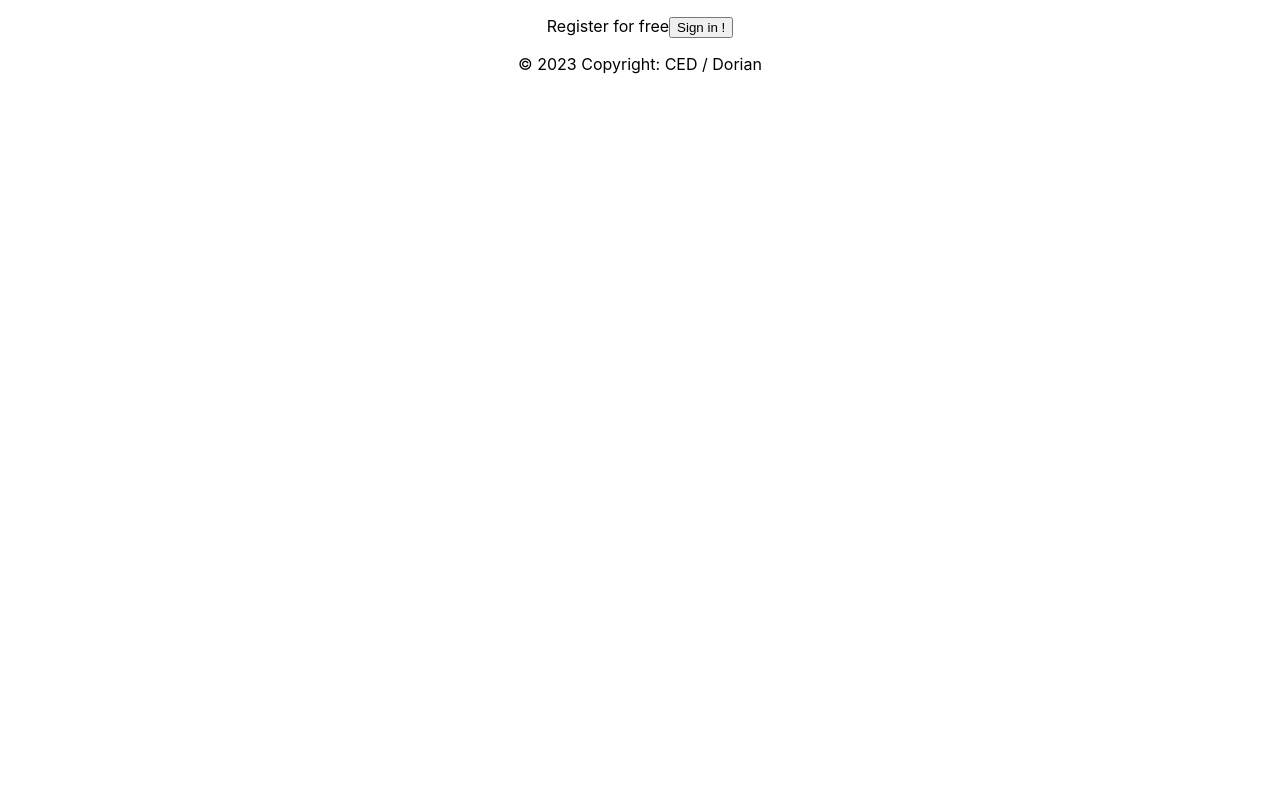
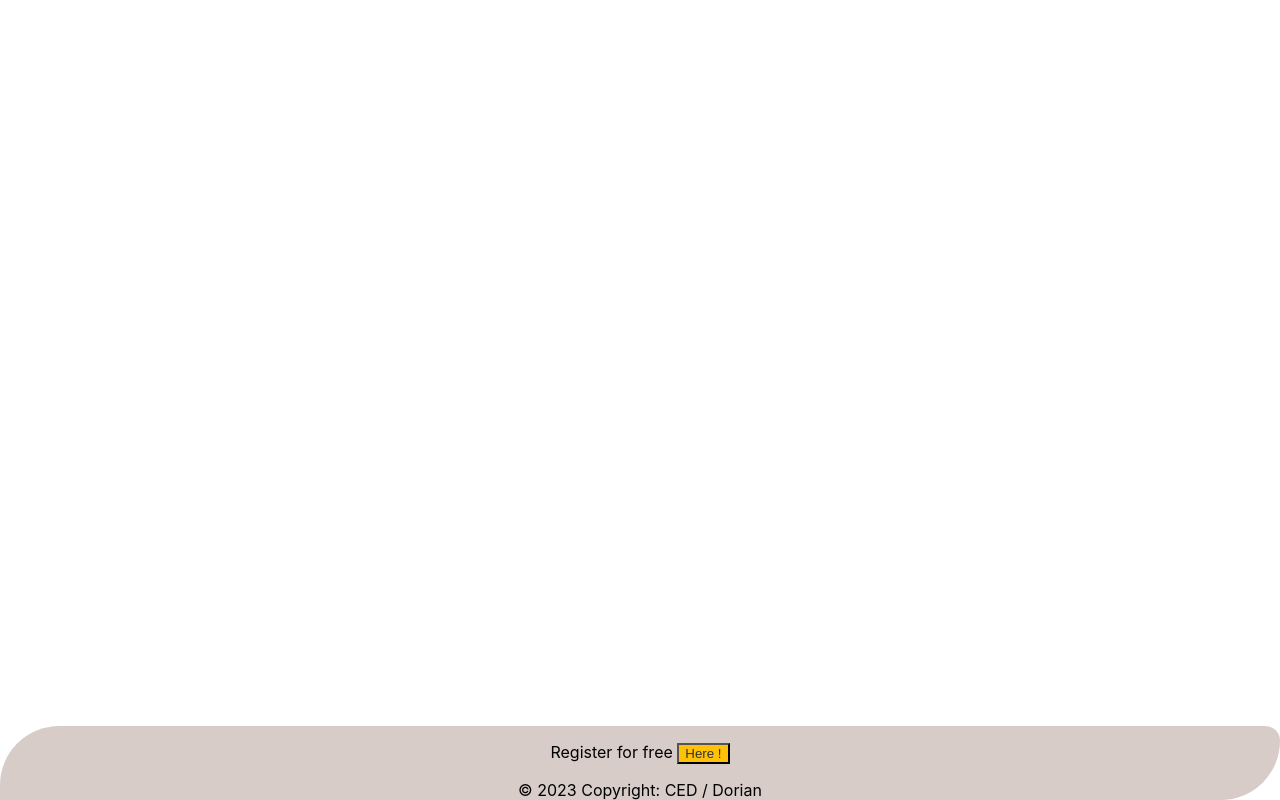
Before and after one commit to Funloi2/job_board, a React (Create React App) app in the folder front-end/: page / in a window 1280 px wide. Built offline with nearby package versions, Linux system fonts and the light colour scheme.

Commit message:
Footer Developement

```diff
--- a/front-end/src/App.js
+++ b/front-end/src/App.js
@@ -1,5 +1,6 @@
 import logo from './Assets/logo.svg';
 import './App.css';
+import './Style/Style.css'
 import Button from "bootstrap/js/src/button";
 import Footer from "./Components/Footer";
 
--- a/front-end/src/Components/Button.js
+++ b/front-end/src/Components/Button.js
@@ -1,9 +1,7 @@
-
-
-function Button() {
+function Button({text, func}) {
   return (
-    <button >
-      Sign in !
+    <button onClick={func}>
+      {text}
     </button>
   );
 }
--- a/front-end/src/Components/Footer.js
+++ b/front-end/src/Components/Footer.js
@@ -6,8 +6,8 @@ function Footer(){
     <div className="container p-4 pb-0">
       <section className="">
         <p className="d-flex justify-content-center align-items-center">
-          <span className="me-3">Register for free</span>
-          <Button />
+          <span className="me-3">Register for free </span>
+          <Button  text="Here !" func="" />
         </p>
       </section>
     </div>
--- a/front-end/src/Style/Style.css
+++ b/front-end/src/Style/Style.css
@@ -1,3 +1,16 @@
 button{
-    color: #fff;
+    color: #333333;
+    background-color: #FFC107;
 }
+
+footer {
+    background-color: #D7CCC8;
+    position: absolute;
+    bottom: 0px;
+    width: 100%;
+    border-top-left-radius: 200px;
+    border-bottom-right-radius: 200px;
+    border-top-right-radius: 50px;
+    border: black 2px;
+
+  }
```
Also changed, not shown: front-end/src/index.css (line endings or trailing spaces).
